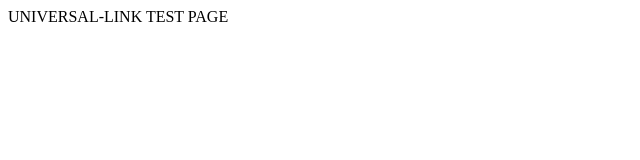
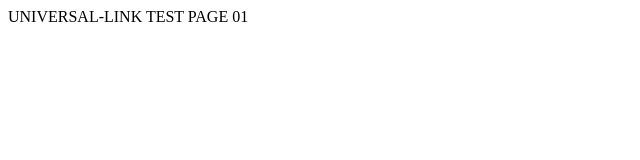
Before and after one commit to corproal/universal-demo, a plain HTML site: page index.html in a window 1280 px wide. Shown: the full height of the page, 0-640 px from the left. Drawn offline with Linux system fonts and the light colour scheme.

Commit message:
third commit

```diff
--- a/index.html
+++ b/index.html
@@ -1,5 +1,5 @@
 <html>
 <body>
-	UNIVERSAL-LINK TEST PAGE
+	UNIVERSAL-LINK TEST PAGE 01
 </body>
 </html>
```
